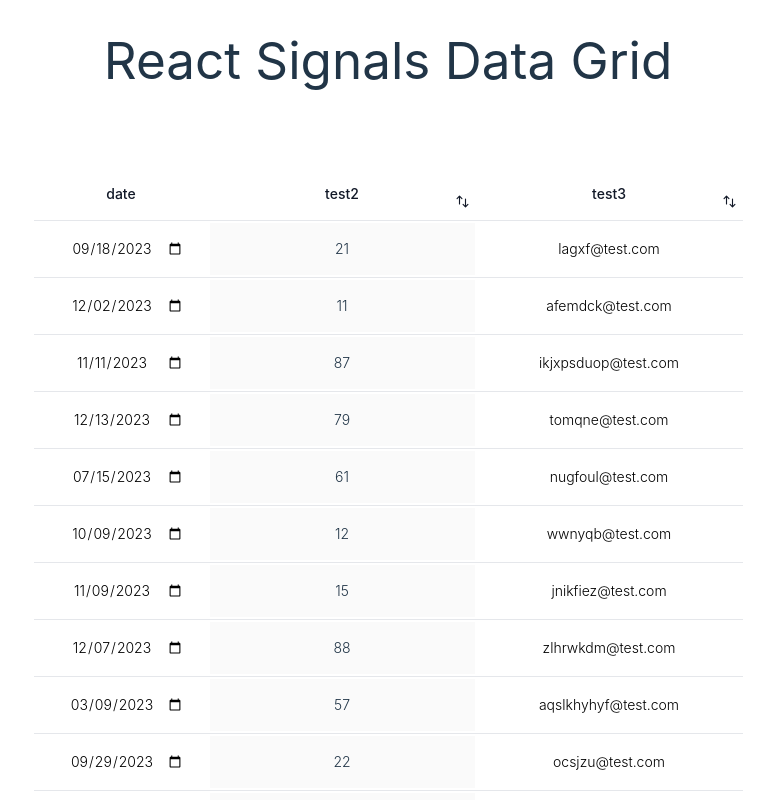
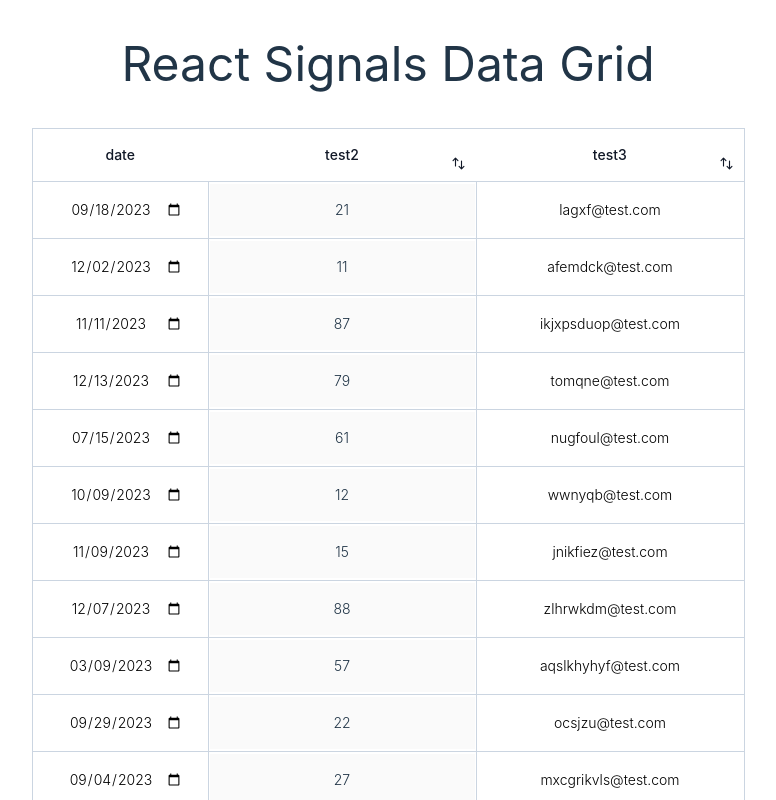
Before and after one commit to StudentOfJS/signal-data-grid, a React (Vite) app: page / in a window 1280 px wide. Shown: the top 800 px of the page, without its empty margins (252-1028 px from the left). Built offline with nearby package versions, Linux system fonts and the light colour scheme.

Commit message:
8 files modified

```diff
--- a/package.json
+++ b/package.json
@@ -18,6 +18,7 @@
     "@types/react-dom": "^18.0.10",
     "@vitejs/plugin-react": "^3.1.0-beta.0",
     "tailwindcss": "^3.2.4",
+    "tailwindcss-vite-plugin": "^0.0.7",
     "typescript": "^4.9.3",
     "vite": "^4.1.0-beta.1"
   }
--- a/src/App.tsx
+++ b/src/App.tsx
@@ -1,5 +1,4 @@
 import './index.css';
-import './App.css';
 import { Table } from './SignalTable/Table';
 import { useEffect, useState } from 'react';
 import { generateTestData, type TestData } from './generateData';
@@ -14,9 +13,9 @@ function App() {
     setLoading(false)
   }, [])
   return (
-    <div className="App">
-      {loading ? (<h1>Creating mock data</h1>) : (<h1>React Signals Data Grid</h1>)}
-      <div className="pt-10 mt-10">
+    <div className="w-full flex flex-col items-center">
+      {loading ? (<h1 className="text-5xl">Creating mock data</h1>) : (<h1 className="text-5xl">React Signals Data Grid</h1>)}
+      <div className="pt-10">
         <Table
           rowData={rowData}
           columnDefs={[
--- a/src/SignalTable/Cell.tsx
+++ b/src/SignalTable/Cell.tsx
@@ -33,7 +33,7 @@ export function Cell({
     }
   });
   return (
-    <td>
+    <td className="border border-slate-300">
       {colDef?.isEditable ? (
         <input
           className={`text-sm font-light px-6 py-4 whitespace-nowrap text-center`}
--- a/src/SignalTable/Cols.tsx
+++ b/src/SignalTable/Cols.tsx
@@ -6,7 +6,7 @@ export function Cols() {
   const ctx = useContext(TableContext);
   return (
     <thead className="bg-white border-b">
-      <tr>
+      <tr className="border border-slate-300">
         {ctx?.columns.value.map(({ field, isSortable }) => (
           <th
             className="text-sm font-medium text-gray-900 px-6 py-4 text-center"
@@ -14,8 +14,10 @@ export function Cols() {
             key={field}
             style={{ position: 'relative' }}
           >
+            {/* <div className="flex items-center"> */}
             {field}
             {isSortable && <Sort field={field} />}
+            {/* </div> */}
           </th>
         ))}
       </tr>
@@ -28,6 +30,7 @@ function Sort({ field }: { field: string }) {
   return (
     <button
       type="button"
+      className="m-0 ml-4 p-1"
       onClick={() => {
         if (ctx) {
           let { sortBy, sortDirection } = ctx;
@@ -46,9 +49,8 @@ function Sort({ field }: { field: string }) {
       }}
       style={{
         position: 'absolute',
-        right: 0,
+        right: 5,
         bottom: 5,
-        padding: 5,
         transition: 'all 0.8s ease-in',
       }}
     >
--- a/src/SignalTable/Table.tsx
+++ b/src/SignalTable/Table.tsx
@@ -116,7 +116,7 @@ export const Table: React.FC<TableType> = ({
       }}
     >
       <SubmitWrapper handleSubmit={handleSubmit}>
-        <table className="min-w-full">
+        <table className="min-w-full table-auto border border-slate-400 ">
           <Cols />
           <Rows />
         </table>
--- a/src/index.css
+++ b/src/index.css
@@ -2,72 +2,7 @@
 @tailwind components;
 @tailwind utilities;
 
-:root {
-  font-family: Inter, system-ui, Avenir, Helvetica, Arial, sans-serif;
-  line-height: 1.5;
-  font-weight: 400;
-
-  color-scheme: light dark;
-  color: rgba(255, 255, 255, 0.87);
-  background-color: #242424;
-
-  font-synthesis: none;
-  text-rendering: optimizeLegibility;
-  -webkit-font-smoothing: antialiased;
-  -moz-osx-font-smoothing: grayscale;
-  -webkit-text-size-adjust: 100%;
+#root {
+  padding: 40px;
+  width: 100%;
 }
-
-a {
-  font-weight: 500;
-  color: #646cff;
-  text-decoration: inherit;
-}
-a:hover {
-  color: #535bf2;
-}
-
-body {
-  margin: 0;
-  display: flex;
-  place-items: center;
-  min-width: 320px;
-  min-height: 100vh;
-}
-
-h1 {
-  font-size: 3.2em;
-  line-height: 1.1;
-}
-
-button {
-  border-radius: 8px;
-  border: 1px solid transparent;
-  padding: 0.6em 1.2em;
-  font-size: 1em;
-  font-weight: 500;
-  font-family: inherit;
-  background-color: #1a1a1a;
-  cursor: pointer;
-  transition: border-color 0.25s;
-}
-button:hover {
-  border-color: #646cff;
-}
-button:focus,
-button:focus-visible {
-  outline: 4px auto -webkit-focus-ring-color;
-}
-
-@media (prefers-color-scheme: light) {
-  :root {
-    color: #213547;
-    background-color: #ffffff;
-  }
-  a:hover {
-    color: #747bff;
-  }
-  button {
-    background-color: #f9f9f9;
-  }
-}
--- a/vite.config.ts
+++ b/vite.config.ts
@@ -1,7 +1,8 @@
 import { defineConfig } from 'vite';
 import react from '@vitejs/plugin-react';
+import { TailwindCSSVitePlugin } from 'tailwindcss-vite-plugin';
 
 // https://vitejs.dev/config/
 export default defineConfig({
-  plugins: [react()],
+  plugins: [react(), TailwindCSSVitePlugin()],
 });
```
Also changed, not shown: 1 other file (tests, documents, lock files or other folders).
